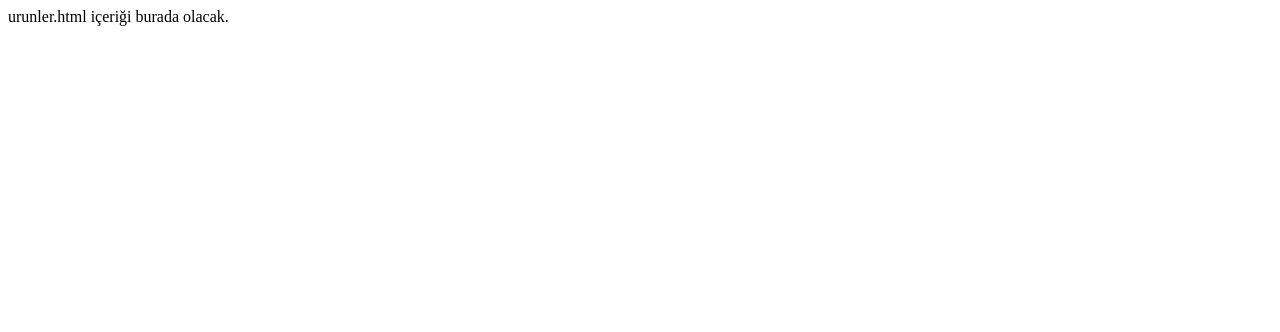
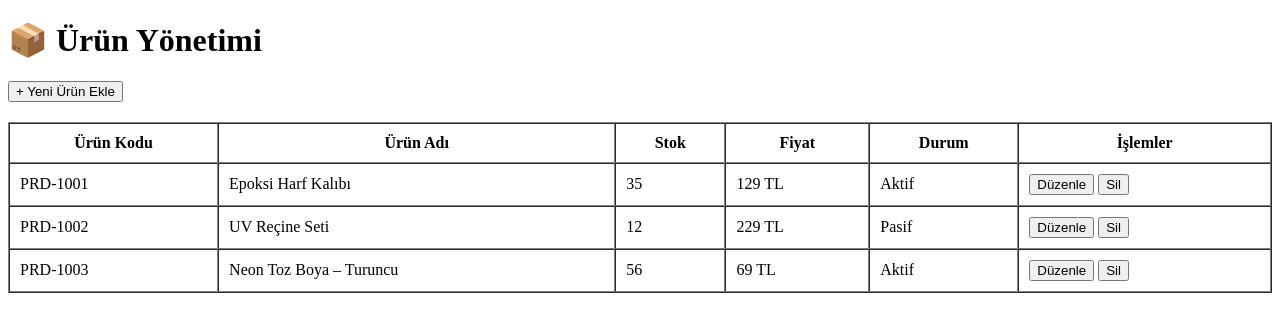
Before and after one commit to SnanCakmak/sirius-panel, a plain HTML site: page urunler.html in a window 1280 px wide. Drawn offline with Linux system fonts and the light colour scheme.

Commit message:
Update urunler.html

```diff
--- a/urunler.html
+++ b/urunler.html
@@ -1,2 +1,62 @@
-<!-- urunler.html - SiriusPanel v2 -->
-<html><head><title>urunler.html</title></head><body>urunler.html içeriği burada olacak.</body></html>
+<!DOCTYPE html>
+<html lang="tr">
+<head>
+  <meta charset="UTF-8" />
+  <meta name="viewport" content="width=device-width, initial-scale=1.0"/>
+  <title>Ürünler – Sirius Panel</title>
+  <link rel="stylesheet" href="assets/css/style.css" />
+</head>
+<body>
+  <h1>📦 Ürün Yönetimi</h1>
+
+  <button onclick="alert('Yeni ürün ekleme formu açılacak')">+ Yeni Ürün Ekle</button>
+
+  <table border="1" cellpadding="10" cellspacing="0" style="margin-top: 20px; width: 100%; background-color: white;">
+    <thead>
+      <tr>
+        <th>Ürün Kodu</th>
+        <th>Ürün Adı</th>
+        <th>Stok</th>
+        <th>Fiyat</th>
+        <th>Durum</th>
+        <th>İşlemler</th>
+      </tr>
+    </thead>
+    <tbody>
+      <tr>
+        <td>PRD-1001</td>
+        <td>Epoksi Harf Kalıbı</td>
+        <td>35</td>
+        <td>129 TL</td>
+        <td>Aktif</td>
+        <td>
+          <button>Düzenle</button>
+          <button>Sil</button>
+        </td>
+      </tr>
+      <tr>
+        <td>PRD-1002</td>
+        <td>UV Reçine Seti</td>
+        <td>12</td>
+        <td>229 TL</td>
+        <td>Pasif</td>
+        <td>
+          <button>Düzenle</button>
+          <button>Sil</button>
+        </td>
+      </tr>
+      <tr>
+        <td>PRD-1003</td>
+        <td>Neon Toz Boya – Turuncu</td>
+        <td>56</td>
+        <td>69 TL</td>
+        <td>Aktif</td>
+        <td>
+          <button>Düzenle</button>
+          <button>Sil</button>
+        </td>
+      </tr>
+    </tbody>
+  </table>
+</body>
+</html>
```
